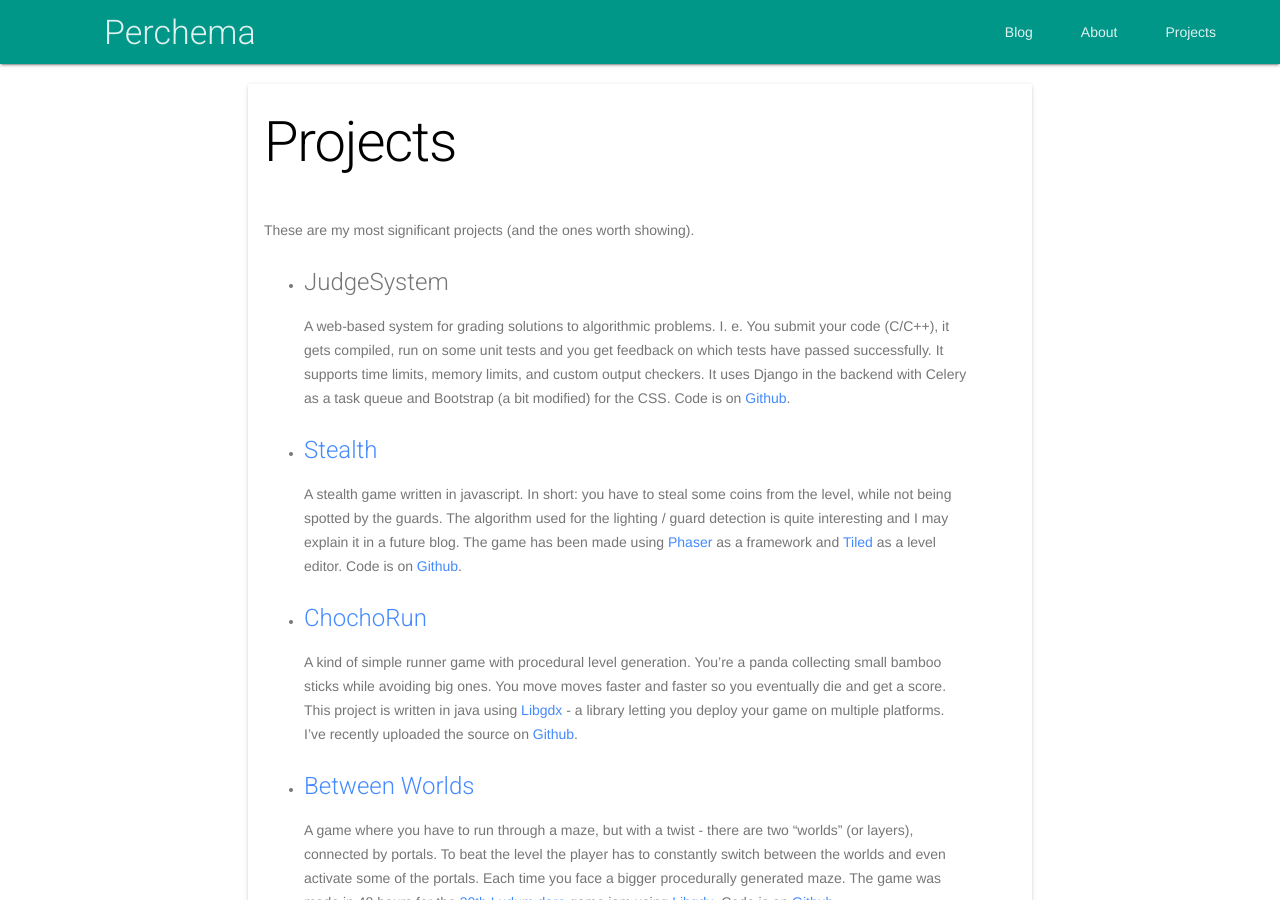
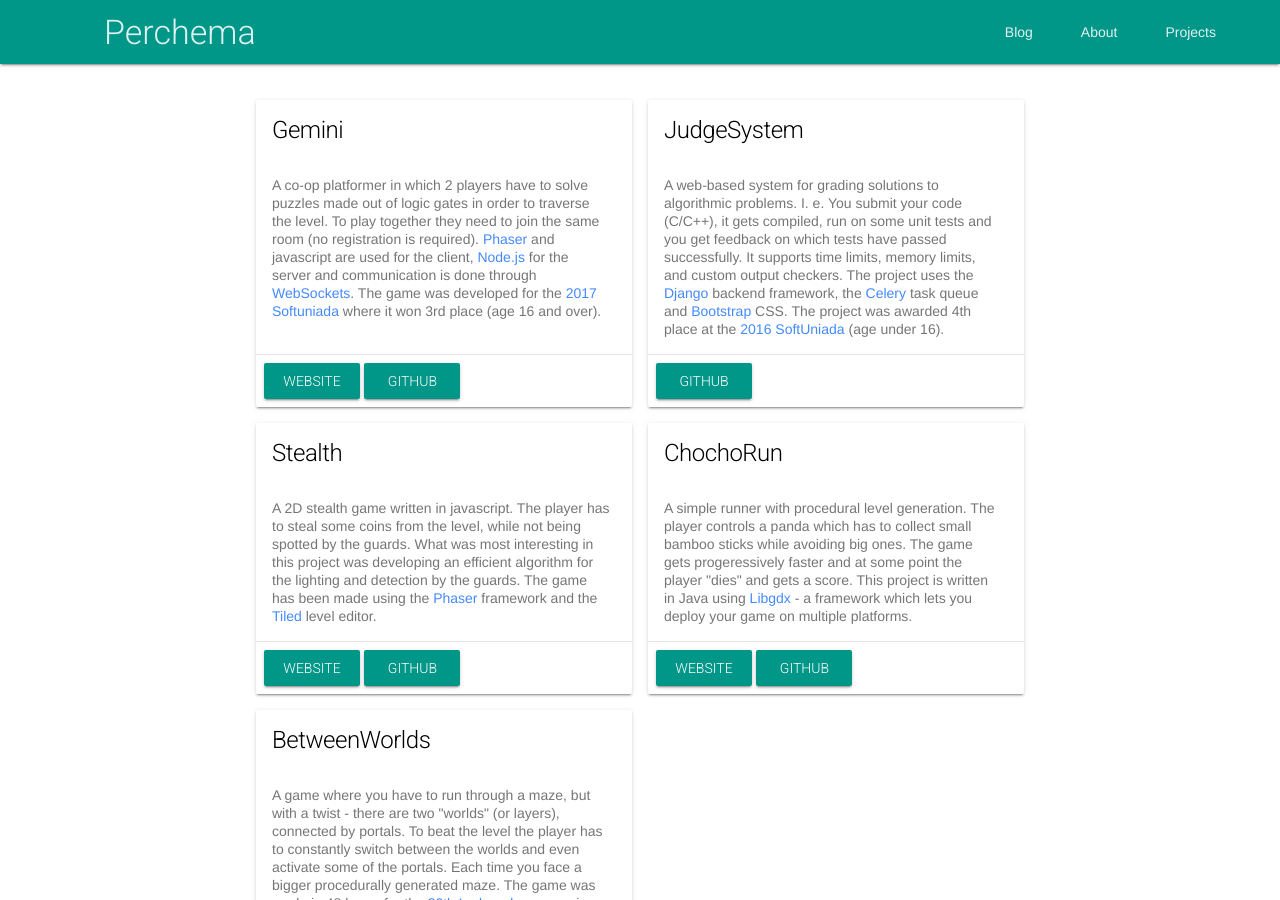
Before and after one commit to Alaxe/alaxe.github.io, a Jekyll site: the page built from projects.html, in a window 1280 px wide. Built offline with Jekyll 4.4.1, drawn with Linux system fonts in a browser that asks for light colours; some of the changed text lies outside the part shown.

Commit message:
Projects redesign
Redid the projects page, displaying each project on a separate card.
Also added my latest project, Gemini.

Fixed some inaccuracies in the Karatsuba blog post.

```diff
--- /dev/null
+++ b/projects.html
@@ -0,0 +1,142 @@
+---
+layout: default
+---
+<div class="mdl-grid">
+
+<div class="mdl-cell mdl-cell--6-col mdl-card mdl-shadow--2dp">
+<div class="mdl-card__title">
+    <h1 class="mdl-card__title-text">
+        Gemini
+    </h1>
+</div>
+<div class="mdl-card__supporting-text mdl-card--expand">
+    A co-op platformer in which 2 players have to solve puzzles made out
+    of logic gates in order to traverse the level. To play together they
+    need to join the same room (no registration is required).
+    <a href="http://phaser.io/">Phaser</a> and javascript are used for the
+    client, <a href="https://nodejs.org/">Node.js</a> for the server and
+    communication is done through
+    <a href="https://en.wikipedia.org/wiki/WebSocket">WebSockets</a>. The game
+    was developed for the
+    <a href="http://softuniada.softuni.bg/">2017 Softuniada</a> where it won
+    3rd place (age 16 and over).
+</div>
+<div class="mdl-card__actions mdl-card--border">
+    <a class="mdl-button mdl-js-button mdl-button--raised mdl-button--colored"
+       href="http://playgemini.tk">
+        Website
+    </a>
+    <a class="mdl-button mdl-js-button mdl-button--raised mdl-button--colored"
+            href="https://github.com/Alaxe/gemini">
+        Github
+    </a>
+</div>
+</div>
+
+<div class="mdl-cell mdl-cell--6-col mdl-card mdl-shadow--2dp">
+<div class="mdl-card__title">
+    <h1 class="mdl-card__title-text">
+        JudgeSystem
+    </h1>
+</div>
+<div class="mdl-card__supporting-text mdl-card--expand">
+    A web-based system for grading solutions to algorithmic problems. I.
+    e. You submit your code (C/C++), it gets compiled, run on some unit tests
+    and you get feedback on which tests have passed successfully. It supports
+    time limits, memory limits, and custom output checkers. The project uses
+    the <a href="https://www.djangoproject.com/">Django</a> backend framework,
+    the <a href="http://www.celeryproject.org/">Celery</a> task queue and
+    <a href="http://getbootstrap.com/">Bootstrap</a> CSS. The project was
+    awarded 4th place at the
+    <a href="http://softuniada.softuni.bg/softuniada-2016/">2016 SoftUniada</a>
+    (age under 16).
+</div>
+<div class="mdl-card__actions mdl-card--border">
+    <a class="mdl-button mdl-js-button mdl-button--raised mdl-button--colored"
+            href="https://github.com/Alaxe/judgeSystem">
+        Github
+    </a>
+</div>
+</div>
+
+<div class="mdl-cell mdl-cell--6-col mdl-card mdl-shadow--2dp">
+<div class="mdl-card__title">
+    <h1 class="mdl-card__title-text">
+        Stealth
+    </h1>
+</div>
+<div class="mdl-card__supporting-text mdl-card--expand">
+    A 2D stealth game written in javascript. The player has to steal some coins
+    from the level, while not being spotted by the guards. What was most
+    interesting in this project was developing an efficient algorithm for the
+    lighting and detection by the guards. The game has been made using the
+    <a href="http://phaser.io/">Phaser</a> framework and the
+    <a href="http://www.mapeditor.org/">Tiled</a> level editor.
+</div>
+<div class="mdl-card__actions mdl-card--border">
+    <a class="mdl-button mdl-js-button mdl-button--raised mdl-button--colored"
+       href="http://perchema.tk/stealth">
+        Website
+    </a>
+    <a class="mdl-button mdl-js-button mdl-button--raised mdl-button--colored"
+            href="https://github.com/Alaxe/stealth">
+        Github
+    </a>
+</div>
+</div>
+
+<div class="mdl-cell mdl-cell--6-col mdl-card mdl-shadow--2dp">
+<div class="mdl-card__title">
+    <h1 class="mdl-card__title-text">
+        ChochoRun
+    </h1>
+</div>
+<div class="mdl-card__supporting-text mdl-card--expand">
+    A simple runner with procedural level generation. The player controls a
+    panda which has to collect small bamboo sticks while avoiding big ones. The
+    game gets progeressively faster and at some point the player "dies" and
+    gets a score. This project is written in Java using
+    <a href="https://libgdx.badlogicgames.com/">Libgdx</a> - a framework which
+    lets you deploy your game on multiple platforms.
+</div>
+<div class="mdl-card__actions mdl-card--border">
+    <a class="mdl-button mdl-js-button mdl-button--raised mdl-button--colored"
+       href="http://perchema.tk/ChochoRun">
+        Website
+    </a>
+    <a class="mdl-button mdl-js-button mdl-button--raised mdl-button--colored"
+            href="https://github.com/Alaxe/ChochoRun">
+        Github
+    </a>
+</div>
+</div>
+
+<div class="mdl-cell mdl-cell--6-col mdl-card mdl-shadow--2dp">
+<div class="mdl-card__title">
+    <h1 class="mdl-card__title-text">
+        BetweenWorlds
+    </h1>
+</div>
+<div class="mdl-card__supporting-text mdl-card--expand">
+    A game where you have to run through a maze, but with a twist - there
+    are two "worlds" (or layers), connected by portals. To beat the level the
+    player has to constantly switch between the worlds and even activate some of
+    the portals. Each time you face a bigger procedurally generated maze. The
+    game was made in 48 hours for the
+    <a href="http://ludumdare.com/compo/ludum-dare-30/?action=preview&uid=38747">
+    30th Ludum dare</a> game jam using
+    <a href="https://libgdx.badlogicgames.com/">Libgdx</a>.
+</div>
+<div class="mdl-card__actions mdl-card--border">
+    <a class="mdl-button mdl-js-button mdl-button--raised mdl-button--colored"
+       href="http://perchema.tk/BetweenWorlds">
+        Website
+    </a>
+    <a class="mdl-button mdl-js-button mdl-button--raised mdl-button--colored"
+            href="https://github.com/Alaxe/BetweenWorlds">
+        Github
+    </a>
+</div>
+</div>
+
+</div>
--- a/projects.md
+++ /dev/null
@@ -1,49 +0,0 @@
----
-layout: page
-title: Projects
-permalink: /projects/
----
-These are my most significant projects (and the ones worth showing).
-
- - #### JudgeSystem
-   A web-based system for grading solutions to algorithmic problems. I.
-   e. You submit your code (C/C++), it gets compiled, run on some unit tests
-   and you get feedback on which tests have passed successfully. It supports
-   time limits, memory limits, and custom output checkers. It uses Django in
-   the backend with Celery as a task queue and Bootstrap (a bit modified) for
-   the CSS. Code is on [Github][judgesystem-repo].
- - #### [Stealth][stealth-deploy]
-   A stealth game written in javascript. In short: you have to steal some coins
-   from the level, while not being spotted by the guards. The algorithm used for
-   the lighting / guard detection is quite interesting and I may explain it in a
-   future blog. The game has been made using [Phaser][phaser] as a framework and
-   [Tiled][tiled] as a level editor. Code is on [Github][stealth-repo].
- - #### [ChochoRun][chocho-deploy]
-   A kind of simple runner game with procedural level generation. You're
-   a panda collecting small bamboo sticks while avoiding big ones. You move
-   moves faster and faster so you eventually die and get a score. This project
-   is written in java using [Libgdx][libgdx] - a library letting you deploy your
-   game on multiple platforms. I've recently uploaded the source on
-   [Github][chocho-repo].
- - #### [Between Worlds][between-deploy]
-   A game where you have to run through a maze, but with a twist - there
-   are two "worlds" (or layers), connected by portals. To beat the level the
-   player has to constantly switch between the worlds and even activate some of
-   the portals. Each time you face a bigger procedurally generated maze. The
-   game was made in 48 hours for the [30th Ludum dare][between-ld] game jam
-   using [Libgdx][libgdx]. Code is on [Github][between-repo].
-
-[judgesystem-repo]: https://github.com/Alaxe/judgeSystem/ "Judge system repo"
-
-[stealth-deploy]: http://perchema.tk/stealth/
-[stealth-repo]: https://github.com/Alaxe/stealth/
-[phaser]: http://phaser.io/
-[tiled]: http://www.mapeditor.org/
-
-[chocho-deploy]: http://perchema.tk/ChochoRun/
-[chocho-repo]: http://github.com/Alaxe/ChochoRun/
-[libgdx]: https://libgdx.badlogicgames.com/
-
-[between-deploy]: http://perchema.tk/BetweenWorlds/
-[between-repo]: http://github.com/Alaxe/BetweenWorlds/
-[between-ld]: http://ludumdare.com/compo/ludum-dare-30/?action=preview&uid=38747
```
Also changed, not shown: _posts/2016-02-17-karatsuba.md (+6 -13 lines).
